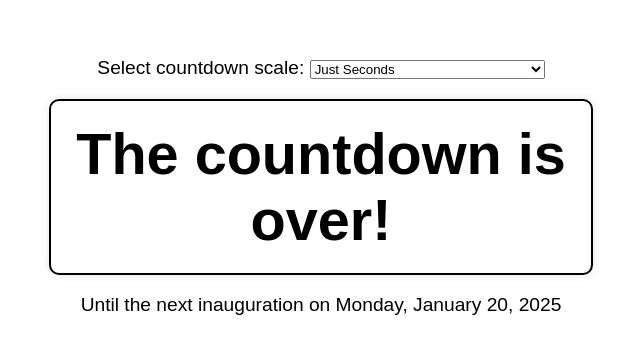
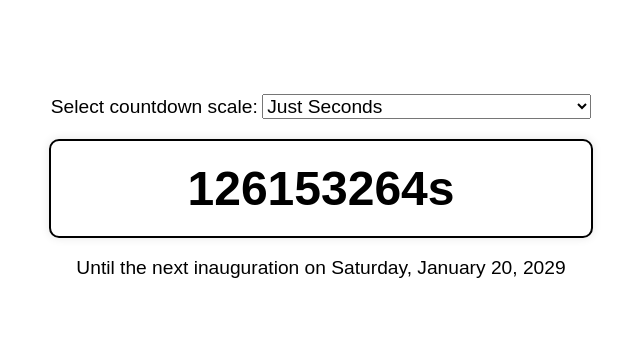
Before and after one commit to ahsteele/inauguration-countdown, a plain HTML site: page index.html in a window 1280 px wide. Shown: the part 204-558 px from the top of the page, without its empty margins (319-959 px from the left). Drawn offline with Linux system fonts and the light colour scheme.

Commit message:
Switched to UTC and fixed bug when past Jan 20 of inauguration year

```diff
--- a/index.html
+++ b/index.html
@@ -3,7 +3,7 @@
 <head>
     <meta charset="UTF-8">
     <meta name="viewport" content="width=device-width, initial-scale=1.0">
-    <title>US Presidential Inauguration Countdown</title>
+    <title>Inauguration Countdown</title>
     <style>
         /* Define CSS Variables */
         :root {
@@ -59,19 +59,43 @@
             text-align: center;
         }
 
+        /* Labels and Selects */
+        label, select, p {
+            font-size: 1em;
+        }
+
         /* Media Query for Larger Screens */
         @media (min-width: 600px) {
             #countdown {
                 font-size: 3em;
                 padding: 20px;
             }
-            body {
+            label, select, p {
                 font-size: 1.2em;
             }
         }
     </style>
         <script>
             document.addEventListener('DOMContentLoaded', (event) => {
+
+                // Function to apply the theme based on system preference
+                function applyTheme() {
+                    const systemPrefersDark = window.matchMedia('(prefers-color-scheme: dark)').matches;
+                    if (systemPrefersDark) {
+                        document.body.classList.add('dark-mode');
+                        document.body.classList.remove('light-mode');
+                    } else {
+                        document.body.classList.add('light-mode');
+                        document.body.classList.remove('dark-mode');
+                    }
+                }
+
+                // Apply the theme based on system preference initially
+                applyTheme();
+
+                // Listen for changes in the system's color scheme preference
+                window.matchMedia('(prefers-color-scheme: dark)').addEventListener('change', applyTheme);
+
                 let countdownInterval;
 
                 // Function to calculate time units
@@ -109,7 +133,7 @@
 
                 // Function to create an inauguration date
                 function createInaugurationDate(year) {
-                return new Date(`January 20, ${year} 12:00:00 EST`);
+                    return new Date(Date.UTC(year, 0, 20, 17, 0, 0)); // 12:00 PM EST is 17:00 UTC
                 }
 
                 // Function to get the next inauguration date
@@ -125,8 +149,8 @@
 
                     let inaugurationDate = createInaugurationDate(inaugurationYear);
 
-                // If today is Inauguration Day, set the next inauguration date to four years later
-                if (currentDate.toDateString() === inaugurationDate.toDateString()) {
+                    // If today is January 20 or later in an inauguration year, set the next inauguration date to four years later
+                    if (currentDate >= inaugurationDate) {
                         inaugurationYear += 4;
                         inaugurationDate = createInaugurationDate(inaugurationYear);
                     }
@@ -182,29 +206,11 @@
                     countdownInterval = setInterval(updateCountdown, interval);
                 }
 
-            // Function to apply the theme based on system preference
-            function applyTheme() {
-                const systemPrefersDark = window.matchMedia('(prefers-color-scheme: dark)').matches;
-                if (systemPrefersDark) {
-                    document.body.classList.add('dark-mode');
-                    document.body.classList.remove('light-mode');
-                } else {
-                    document.body.classList.add('light-mode');
-                    document.body.classList.remove('dark-mode');
-                }
-            }
-
-            // Apply the theme based on system preference initially
-            applyTheme();
-
                 // Initial call to set the update interval and display the countdown immediately
                 setUpdateInterval();
 
                 // Update the countdown when the scale is changed
                 document.getElementById('scale').addEventListener('change', setUpdateInterval);
-
-            // Listen for changes in the system's color scheme preference
-            window.matchMedia('(prefers-color-scheme: dark)').addEventListener('change', applyTheme);
             });
         </script>
 </head>
```
Lines whose indentation alone changed are shown as unchanged.
